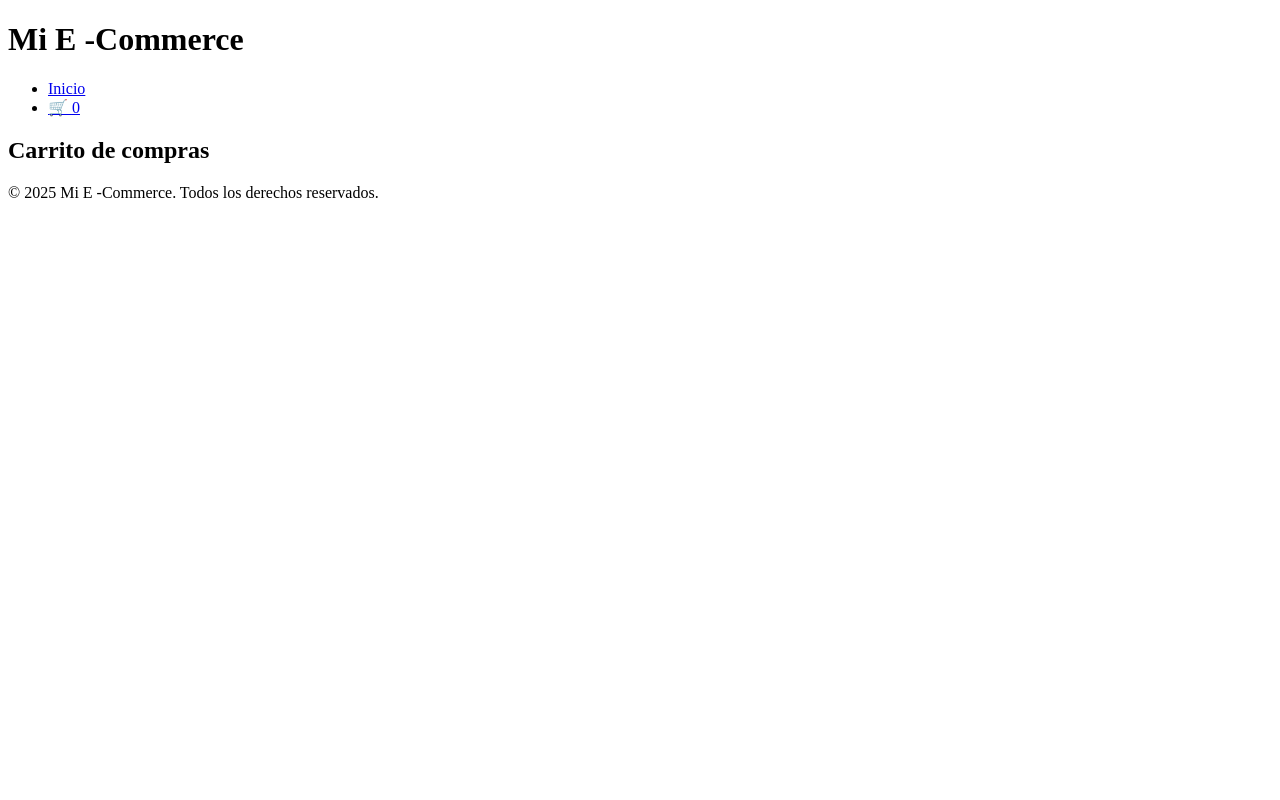
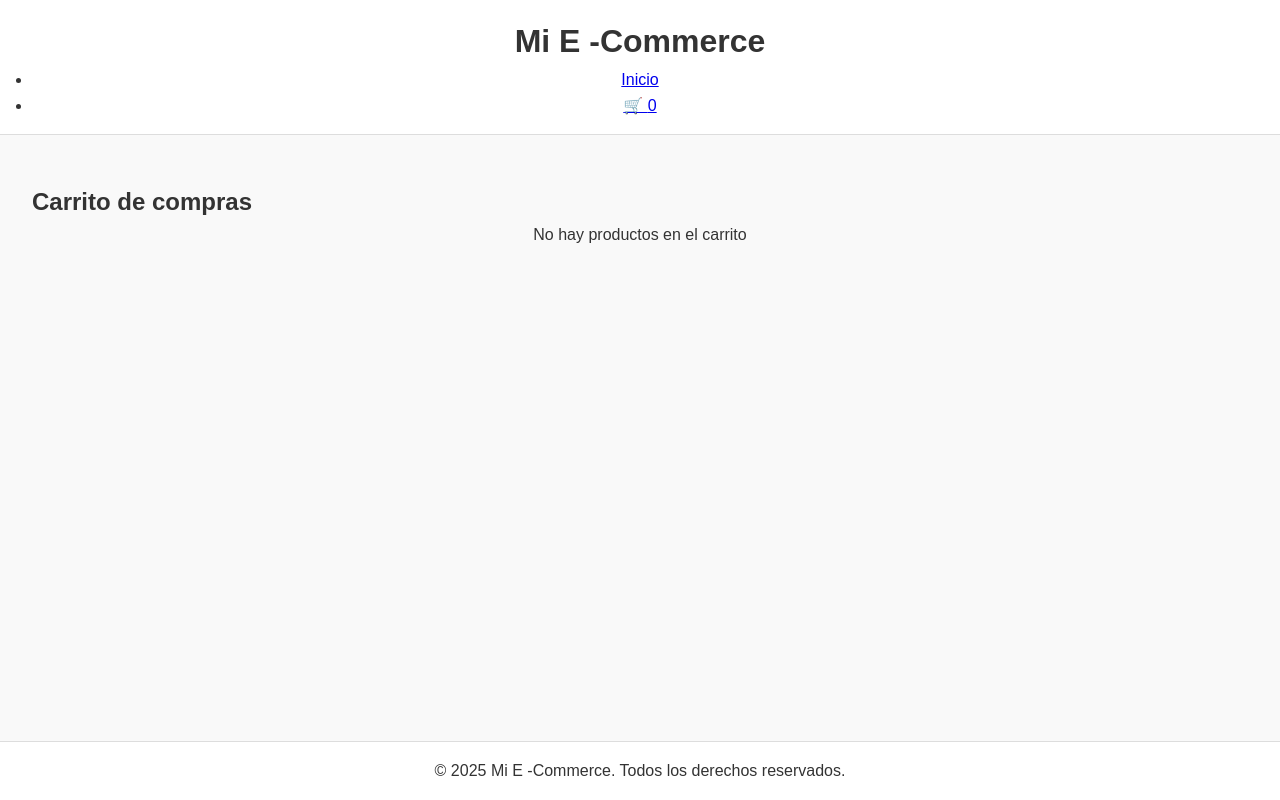
Before and after one commit to Ezlepi/Proyecto-final-de-Front---End-JS, a plain HTML site: page carrito.html in a window 1280 px wide. Drawn offline with Linux system fonts and the light colour scheme; the site is published under a folder, as on GitHub Pages, so addresses that start at the root find nothing.

Commit message:
Update carrito.html

```diff
--- a/carrito.html
+++ b/carrito.html
@@ -4,7 +4,7 @@
     <meta charset="UTF-8">
     <meta name="viewport" content="width=device-width, initial-scale=1.0">
     <title>Carrito</title>
-    <link rel="stylesheet" href="/style.css">
+    <link rel="stylesheet" href="style.css">
 </head>
 <body>
     <div class="layout">
@@ -12,9 +12,9 @@
             <h1>Mi E -Commerce</h1>
             <nav>
                 <ul>
-                    <li><a href="/index.html">Inicio</a></li>
+                    <li><a href="index.html">Inicio</a></li>
                     <li>
-                        <a href="/carrito.html" class="carrito-icono">
+                        <a href="carrito.html" class="carrito-icono">
                             🛒 <span id="contador-carrito">0</span>
                         </a>
                     </li>
@@ -40,6 +40,6 @@
         </footer>
     </div>
 
-    <script src="/carrito.js"></script>
+    <script src="carrito.js"></script>
 </body>
 </html>
```
